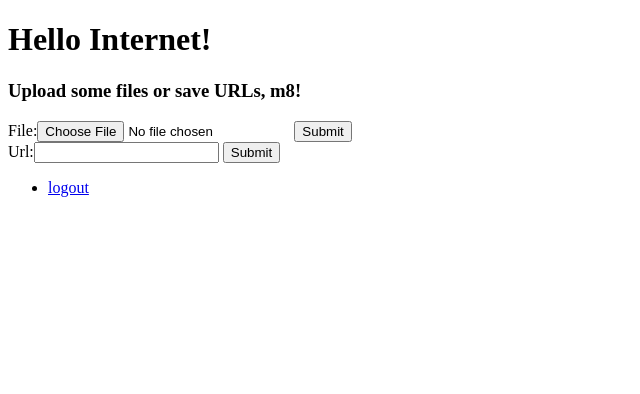
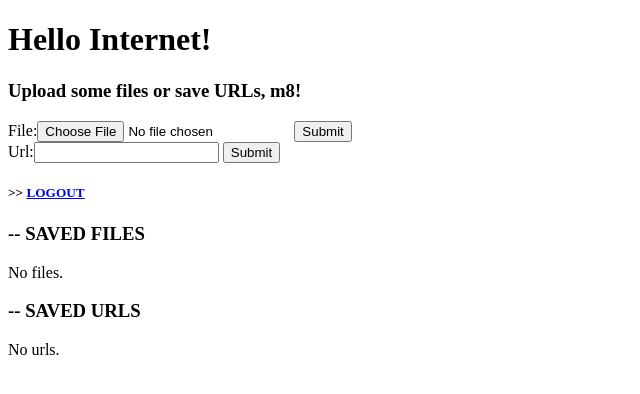
Before and after one commit to theredfoxlee/resource_protector, a Django app: page / in a window 1280 px wide. Shown: the top 394 px of the page, without its empty margins (0-640 px from the left). Run offline with Django 3.2, Linux system fonts and the light colour scheme; the visitor is signed in with stand-in values (Sample User, id 1); data comes from the database, SQL or seed files in the repository; data that the repository does not hold is empty.

Commit message:
show saved resources in home view / basic

```diff
--- a/keeper/views.py
+++ b/keeper/views.py
@@ -73,8 +73,13 @@ def home(request):
     if url_shortening_form is None:
         url_shortening_form = UrlShorteningForm()
 
+    saved_file_models = SavedFileModel.objects.filter(user=request.user)
+    saved_url_models = SavedUrlModel.objects.filter(user=request.user)
+
     return render(request, 'keeper/home.html', {
         'file_upload_form': file_upload_form,
         'url_shortening_form': url_shortening_form,
         'message': message,
+        'saved_file_models': saved_file_models,
+        'saved_url_models': saved_url_models,
     })
--- a/templates/keeper/home.html
+++ b/templates/keeper/home.html
@@ -18,8 +18,30 @@
      <input type="submit" name="UrlShorteningForm" value="Submit">
 </form>
 
+<h5>>> <a href="{% url 'logout' %}">LOGOUT</a></h5>
+
+<h3>-- SAVED FILES</h3>
+
+{% if saved_file_models %}
 <ul>
-    <li><a href="{% url 'logout' %}">logout</a></li>
+{% for e in saved_file_models %}
+    <li><a href="{{ e.file.url }}">{{ e.file.name }}</a></li>
+{% endfor %}
 </ul>
+{% else %}
+<p>No files.</p>
+{% endif %}
+
+<h3>-- SAVED URLS</h3>
+
+{% if saved_url_models %}
+<ul>
+{% for e in saved_url_models %}
+    <li><a href="{{ e.url }}">{{ e.url }}</a></li>
+{% endfor %}
+</ul>
+{% else %}
+<p>No urls.</p>
+{% endif %}
 
 {% endblock %}
```
